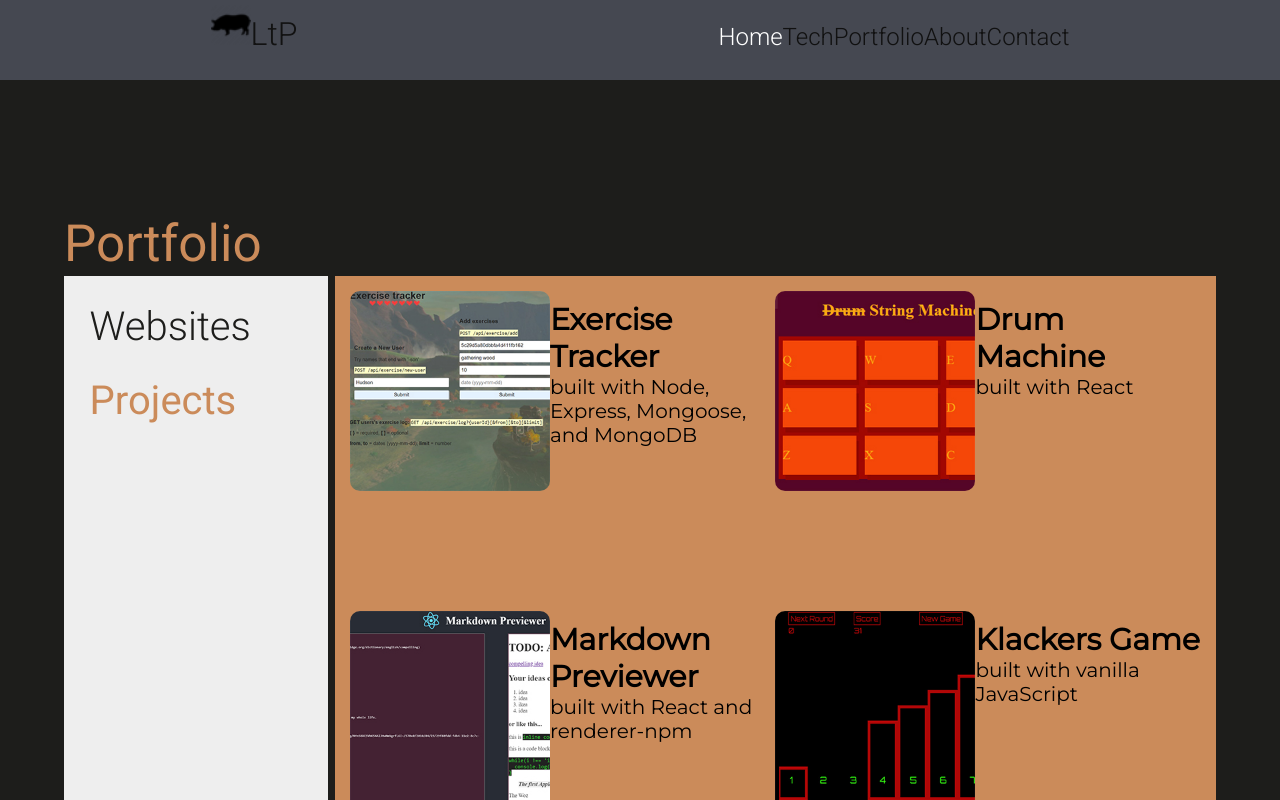
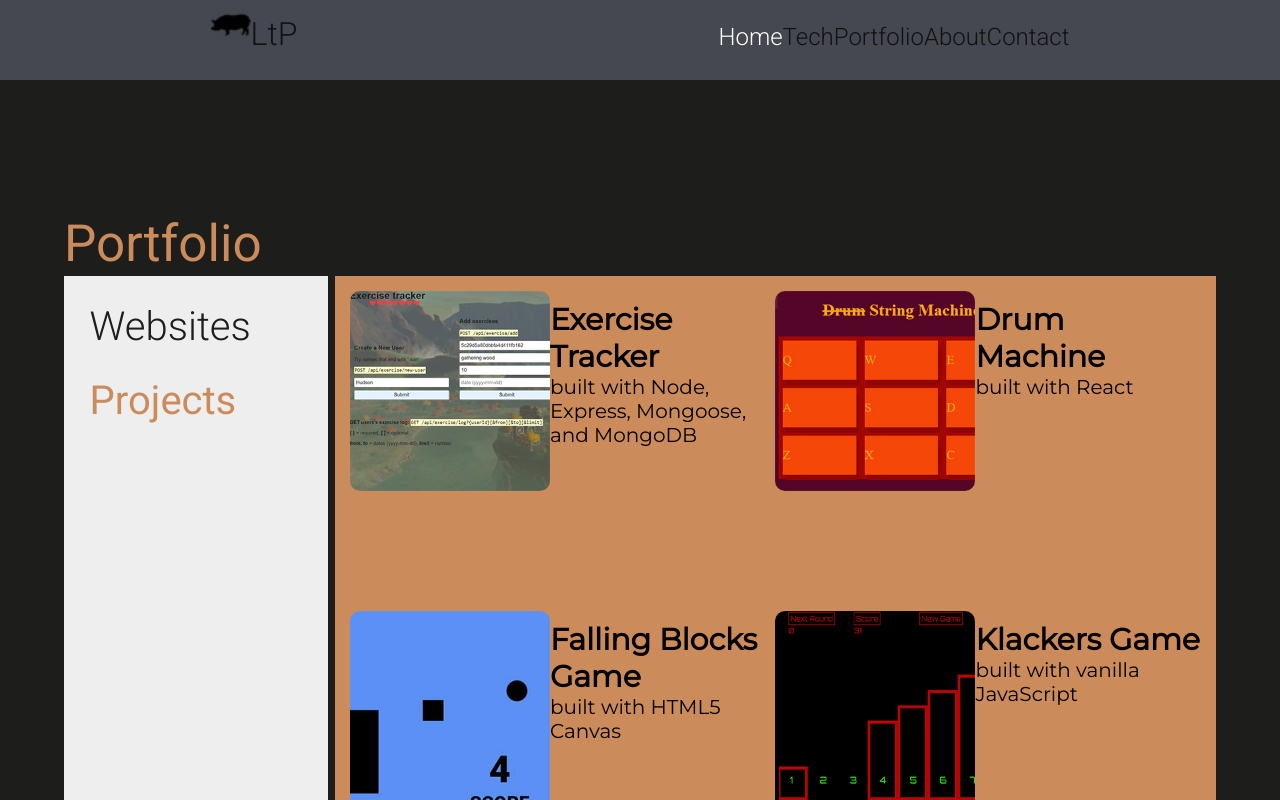
Before and after one commit to LudwigThePig/ludwigThePig.com, a React (Create React App) app: page / in a window 1280 px wide. Both pictures are taken after a click on the element "Projects". Shown: the part 1627-2427 px from the top of the page. Built offline with nearby package versions, Linux system fonts and the light colour scheme.

Commit message:
Updated Portfolios

```diff
--- a/package.json
+++ b/package.json
@@ -11,7 +11,6 @@
     "font-awesome": "^4.7.0",
     "node-sass": "^4.11.0",
     "react": "^16.7.0",
-    "react-bootstrap": "^0.32.4",
     "react-dom": "^16.7.0",
     "react-scripts": "2.1.1"
   },
--- a/src/App.js
+++ b/src/App.js
@@ -1,5 +1,4 @@
 import React, { Component } from 'react';
-import ReactDOM from 'react-dom';
 import styles from './App.scss';
 import classNames from 'classnames';
 import { library } from '@fortawesome/fontawesome-svg-core';
@@ -13,7 +12,7 @@ import drc from './img/drc-500w.jpg';
 import rfi from './img/rf-500w.jpg';
 import exercise from './img/exercise-300w.jpg';
 import klackers from './img/klackers-300w.jpg';
-import markdown from './img/markdown-300w.jpg';
+import game from './img/game-300w.jpg';
 import drum from './img/drum-300w.jpg';
 import contact from './img/contact-300w.jpg';
 
@@ -315,9 +314,9 @@ class Portfolio extends Component{
                 </div>
 
                 <div className="proj-wrapper">
-                  <a href="https://codepen.io/moegain/pen/KbpoyR">
-                    <img src={markdown} alt="Markdown Previewer"></img>
-                    <p><span>Markdown Previewer</span><br /> built with React and renderer-npm</p>
+                  <a href="/games/dancefloor.html">
+                    <img src={game} alt="Markdown Previewer"></img>
+                    <p><span>Falling Blocks Game</span><br /> built with HTML5 Canvas</p>
                   </a>
                 </div>
 
```
Also changed, not shown: src/img/Annotation 2019-04-17 184546.png (added), src/img/game-300w.jpg (added).
